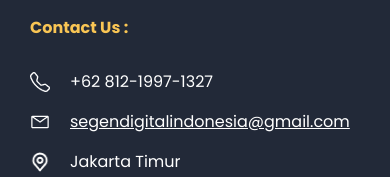
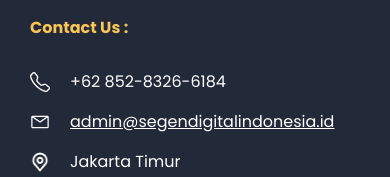
Before and after one commit to cepu-in/company_profile, a Next.js app: page / in a window 390 px wide. Shown: the part 2642-2819 px from the top of the page. Built offline with nearby package versions, Linux system fonts and the light colour scheme.

Commit message:
re init email and phone

```diff
--- a/app/components/home/footer.jsx
+++ b/app/components/home/footer.jsx
@@ -37,14 +37,14 @@
                         <div className="cep-footer-contact-list-img">
                             <Image src={"/call.png"} alt="Call" width={"20"} height={"20"} />
                         </div>
-                        <p>+62 812-1997-1327</p>
+                        <p>+62 852-8326-6184</p>
                     </div>
                     <div className="cep-footer-contact-list">
                         <div className="cep-footer-contact-list-img">
                             <Image src={"/message.png"} alt="Message" width={"20"} height={"20"} />
                         </div>
-                        <Link href={"mailto:segendigitalindonesia@gmail.com"}>
-                            <p className="text-underline">segendigitalindonesia@gmail.com</p>
+                        <Link href={"mailto:admin@segendigitalindonesia.id"}>
+                            <p className="text-underline">admin@segendigitalindonesia.id</p>
                         </Link>
                     </div>
                     <div className="cep-footer-contact-list">
```
